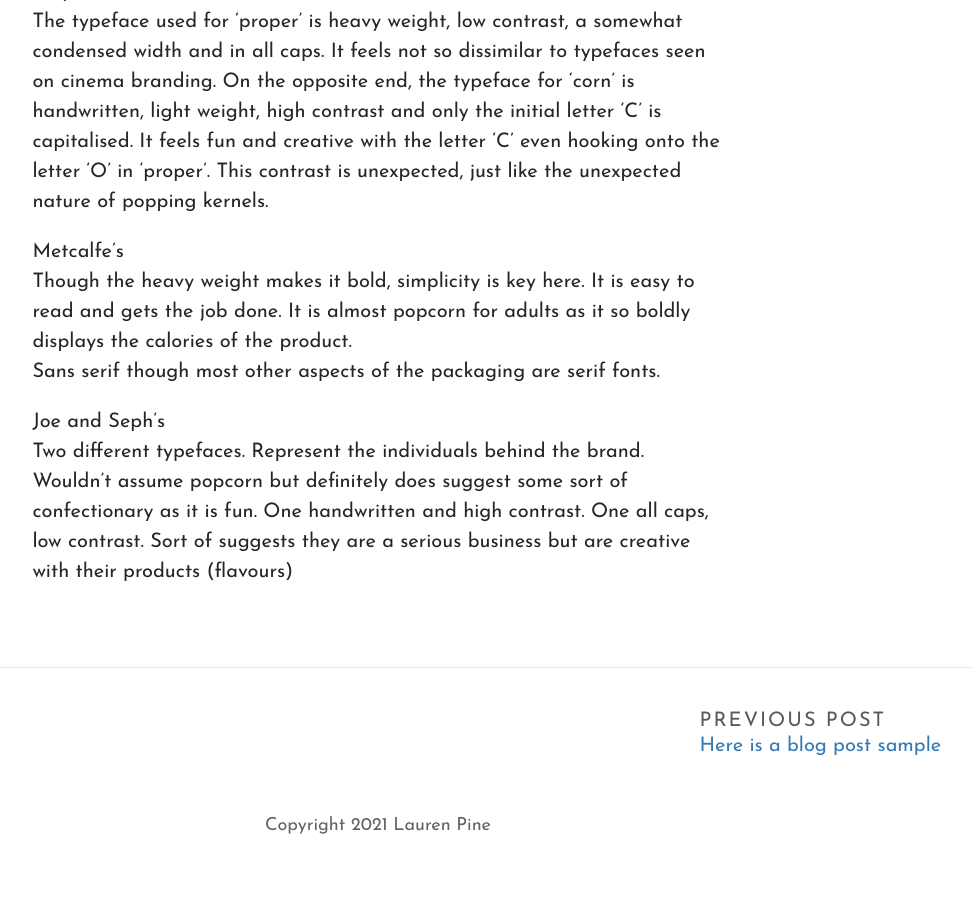
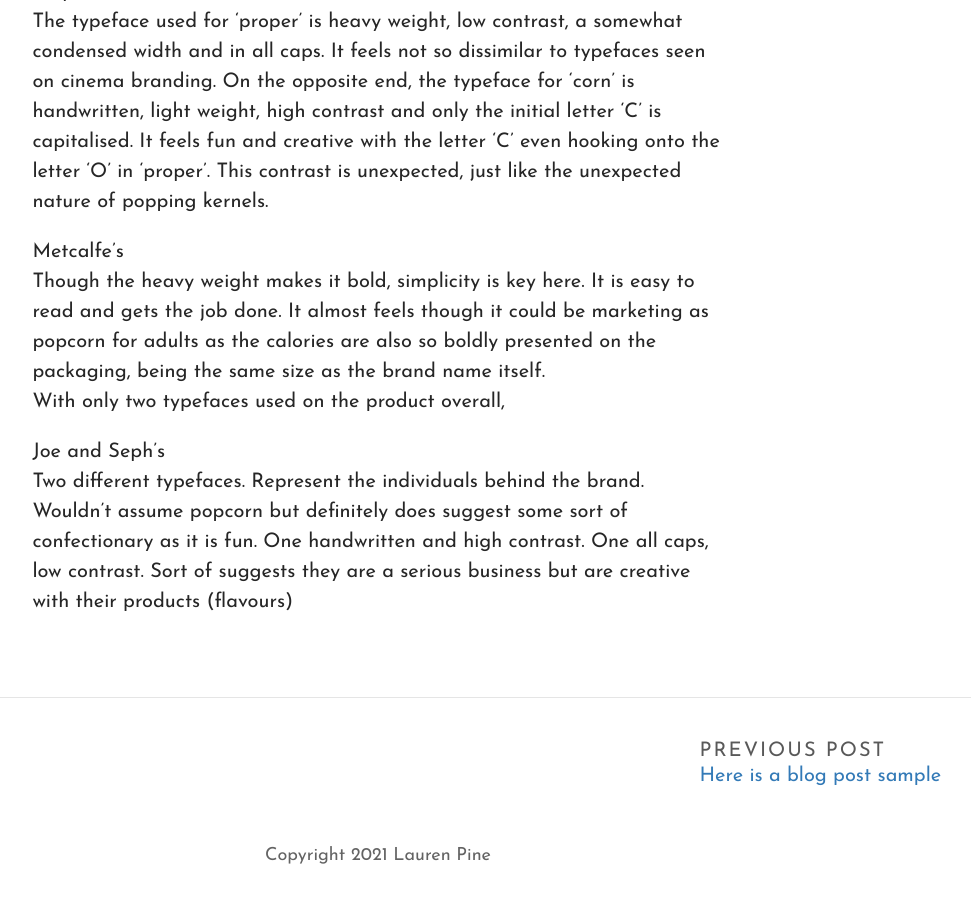
Before and after one commit to laurenlouisap/typography, a Jekyll site: the page built from _posts/2021-10-11-time-for-a-snack.md, in a window 1280 px wide and 900 px high, scrolled down 653 px. Shown: the whole window, without its empty margins (262-1233 px from the left). Built offline with Jekyll 4.4.1, drawn with Linux system fonts in a browser that asks for light colours; some web fonts are replaced; before the commit the page ends 1523 px from its top, so only the background shows below that.

Commit message:
Update Post “2021-10-11-time-for-a-snack”

```diff
--- a/_posts/2021-10-11-time-for-a-snack.md
+++ b/_posts/2021-10-11-time-for-a-snack.md
@@ -16,8 +16,8 @@
 The typeface used for 'proper' is heavy weight, low contrast, a somewhat condensed width and in all caps. It feels not so dissimilar to typefaces seen on cinema branding. On the opposite end, the typeface for 'corn' is handwritten, light weight, high contrast and only the initial letter 'C' is capitalised. It feels fun and creative with the letter 'C' even hooking onto the letter 'O' in 'proper'. This contrast is unexpected, just like the unexpected nature of popping kernels.
 
 Metcalfe's\
-Though the heavy weight makes it bold, simplicity is key here. It is easy to read and gets the job done. It is almost popcorn for adults as it so boldly displays the calories of the product. \
-Sans serif though most other aspects of the packaging are serif fonts.
+Though the heavy weight makes it bold, simplicity is key here. It is easy to read and gets the job done. It almost feels though it could be marketing as popcorn for adults as the calories are also so boldly presented on the packaging, being the same size as the brand name itself. \
+With only two typefaces used on the product overall,
 
 Joe and Seph's\
 Two different typefaces. Represent the individuals behind the brand. Wouldn't assume popcorn but definitely does suggest some sort of confectionary as it is fun. One handwritten and high contrast. One all caps, low contrast. Sort of suggests they are a serious business but are creative with their products (flavours)
```
